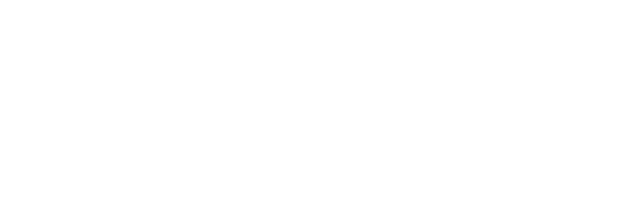
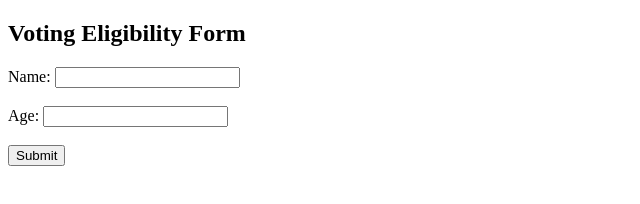
Before and after one commit to acciojob/promises-and-chains-vishalseries7030, a website: page main.html in a window 1280 px wide. Shown: the whole page, without its empty margins (0-640 px from the left). Drawn offline with Linux system fonts and the light colour scheme.

Commit message:
created a submission

```diff
--- a/main.html
+++ b/main.html
@@ -1,13 +1,23 @@
 <!DOCTYPE html>
+<html lang="en">
+<head>
+  <meta charset="UTF-8">
+  <meta name="viewport" content="width=device-width, initial-scale=1.0">
+  <title>Promises and Chains</title>
+</head>
+<body>
+  <h2>Voting Eligibility Form</h2>
 
-<html>
-  <head>
-    <link rel="stylesheet" href="styles.css" />
-  </head>
+  <form id="voteForm">
+    <label for="name">Name:</label>
+    <input type="text" id="name" /><br><br>
 
-  <body>
-    <!-- write the body here -->
+    <label for="age">Age:</label>
+    <input type="number" id="age" /><br><br>
 
-    <script type="text/javascript" src="./script.js"></script>
-  </body>
+    <button id="btn" type="submit">Submit</button>
+  </form>
+
+  <script src="script.js"></script>
+</body>
 </html>
--- a/script.js
+++ b/script.js
@@ -1 +1,26 @@
 //your JS code here. If required.
+document.getElementById("voteForm").addEventListener("submit", function (e) {
+  e.preventDefault(); // prevent form from refreshing
+
+  const name = document.getElementById("name").value.trim();
+  const age = document.getElementById("age").value.trim();
+
+  // Validation
+  if (!name || !age) {
+    alert("Please enter valid details.");
+    return;
+  }
+
+  // Create promise
+  new Promise((resolve, reject) => {
+    setTimeout(() => {
+      if (parseInt(age) > 18) {
+        resolve(`Welcome, ${name}. You can vote.`);
+      } else {
+        reject(`Oh sorry ${name}. You aren't old enough.`);
+      }
+    }, 4000); // 4-second delay
+  })
+    .then((message) => alert(message))
+    .catch((error) => alert(error));
+});
--- a/styles.css
+++ b/styles.css
@@ -1 +1,30 @@
 /*  your css code here. If applicable */
+body {
+  font-family: Arial, sans-serif;
+  margin: 40px;
+  background: #f9f9f9;
+  color: #333;
+}
+
+h2 {
+  color: #444;
+}
+
+form {
+  background: #fff;
+  padding: 20px;
+  border-radius: 8px;
+  box-shadow: 0 2px 6px rgba(0, 0, 0, 0.1);
+  width: 300px;
+}
+
+label {
+  display: inline-block;
+  width: 60px;
+}
+
+input {
+  margin-bottom: 12px;
+  padding: 6px;
+  width: 200px;
+}
```
